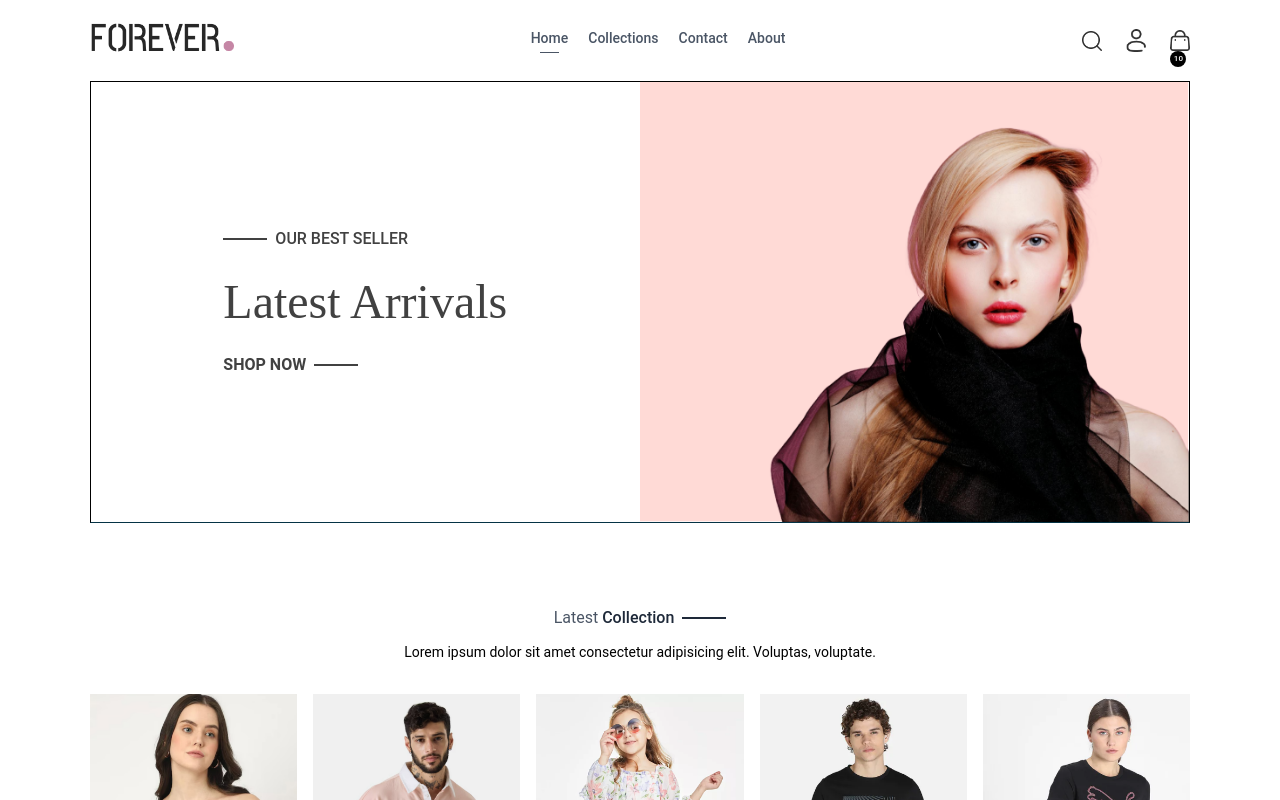
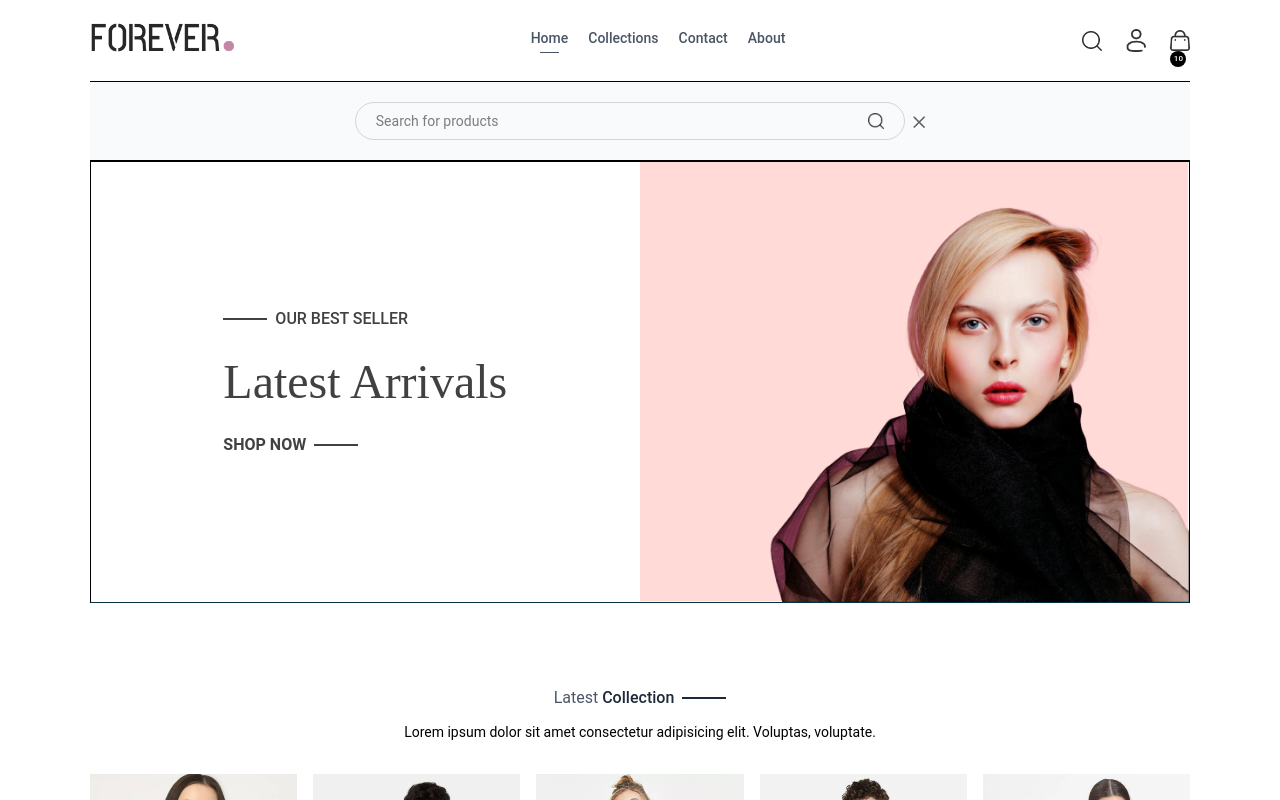
Before and after one commit to mubashirdawood/MERN-E-Commerce-Web-Application-Full-Stack-Project-, a React (Vite) app: page / in a window 1280 px wide. Both pictures are taken after a click on the picture 1092 px from the left and 40 px from the top of the page. Shown: the top 800 px of the page. Built offline with nearby package versions, Linux system fonts and the light colour scheme.

Commit message:
Search ui Complete

```diff
--- a/src/App.jsx
+++ b/src/App.jsx
@@ -11,11 +11,13 @@ import Product from './pages/Product'
 import PlaceOrder from './pages/PlaceOrder'
 import Navbar from './components/Navbar'
 import Footer from './components/Footer'
+import SearchBar from './components/SeachBar'
 
 const App = () => {
   return (
     <div className='px-4 sm:px-[5vw] md:px-[7vw] lg:px-[9vv]'>
       <Navbar></Navbar>
+      <SearchBar/>
       <Routes>
         <Route path='/' element={<Home/>}/>
         <Route path='cart' element={<Cart/>}/>
--- a/src/components/Navbar.jsx
+++ b/src/components/Navbar.jsx
@@ -1,10 +1,14 @@
 import React, { useState } from "react";
 import { assets } from "../assets/assets";
 import { Link, NavLink } from "react-router-dom";
+import { useContext } from "react";
+import { ShopContext } from "../context/ShopContext";
 
 const Navbar = () => {
 
 const [visible,setvisible]=useState(false);
+
+ const {showSearch, setShowSearch} = useContext(ShopContext);
 
   return (
     <div className="flex items-center justify-between font-medium py-5 ">
@@ -29,6 +33,7 @@ const [visible,setvisible]=useState(false);
       </ul>
       <div className="flex items-center gap-6">
         <img
+         onClick={() => setShowSearch(!showSearch)}
           src={assets.search_icon}
           alt="Search"
           className="w-5 cursor-pointer"
--- /dev/null
+++ b/src/components/SeachBar.jsx
@@ -0,0 +1,25 @@
+import React, { useContext } from "react";
+import { ShopContext } from "../context/ShopContext";
+import {assets} from "../assets/assets";
+
+const SearchBar = () => {
+  const { search, setSearch, showSearch, setShowSearch } = useContext(ShopContext);
+
+  return showSearch ? (
+    <div className="border-t border-b bg-gray-50  text-center">
+      <div className="inline-flex mr-2 items-center justify-center border border-gray-300 px-5 py-2 my-5 rounded-full w=3/4 sm:w-1/2  mx-auto">
+        <input
+          value={search}
+          onChange={(e) => setSearch(e.target.value)}
+          type="text"
+          placeholder="Search for products"
+          className="flex-1 outline-none bg-inherit text-sm"
+        ></input>
+        <img className="w-4 h-4" src={assets.search_icon} alt="Search" />
+      </div>
+      <img src={assets.cross_icon} className="cursor-pointer w-3 inline" onClick={() => setShowSearch(false)} alt="Close" />
+    </div>
+  ) : null;
+};
+
+export default SearchBar;
--- a/src/context/ShopContext.jsx
+++ b/src/context/ShopContext.jsx
@@ -1,19 +1,27 @@
 import { createContext } from "react";
 import { products } from "../assets/assets";
+import { useState } from "react";
 
 export const ShopContext = createContext();
 
 const ShopContextProvider = (props) => {
   const currency = "PKR";
   const deliveryfee = 500;
+   const [search,setSearch]=useState('');
+   const[showSearch,setShowSearch]=useState(false);
+
+
+
   const value = {
     products,
     currency,
     deliveryfee,
+    showSearch,setShowSearch,search,setSearch
   };
   return (
     <ShopContext.Provider value={value}>{props.children}</ShopContext.Provider>
   );
 };
 
+
 export default ShopContextProvider;
```
Also changed, not shown: src/pages/Collection.jsx (+2 -8 lines).
